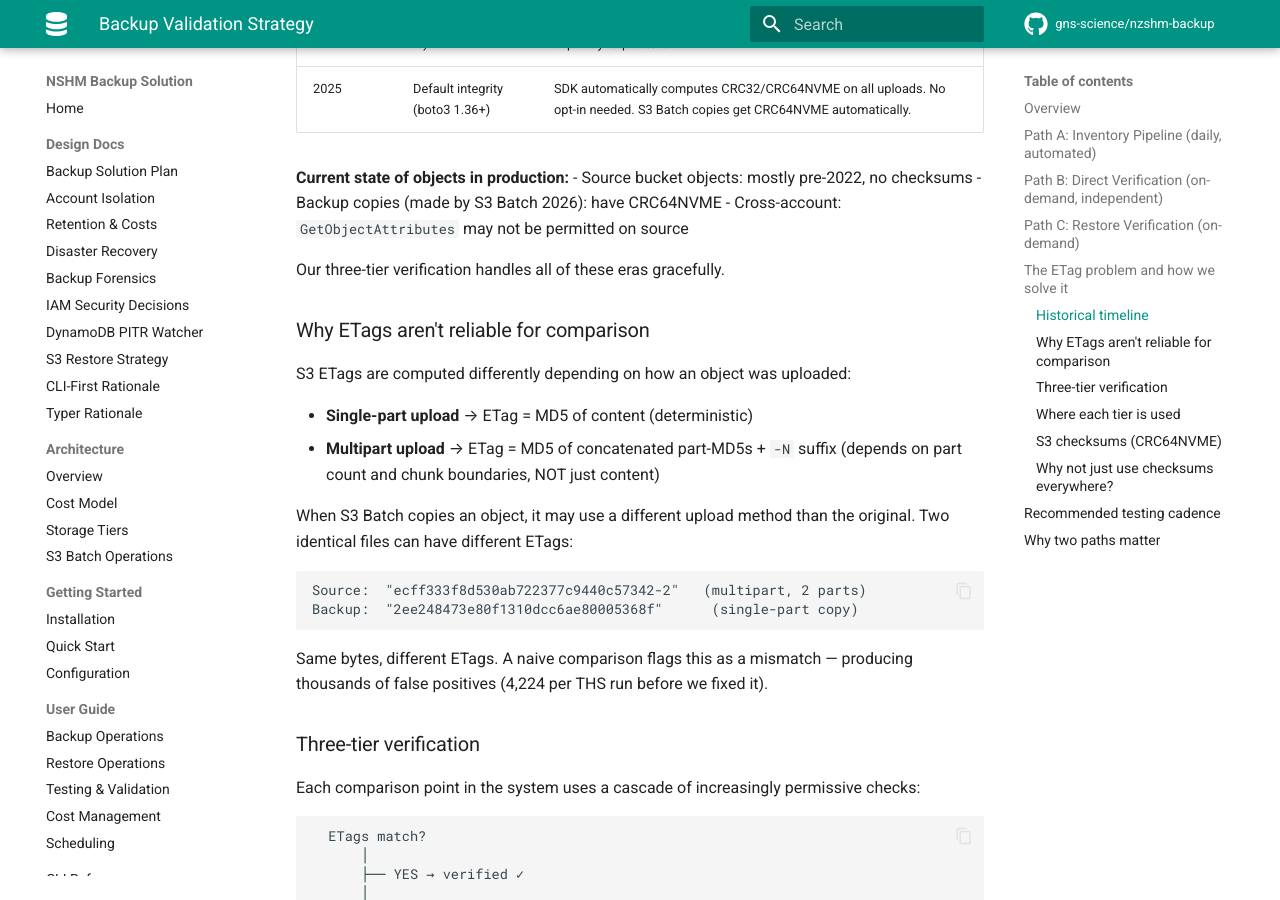
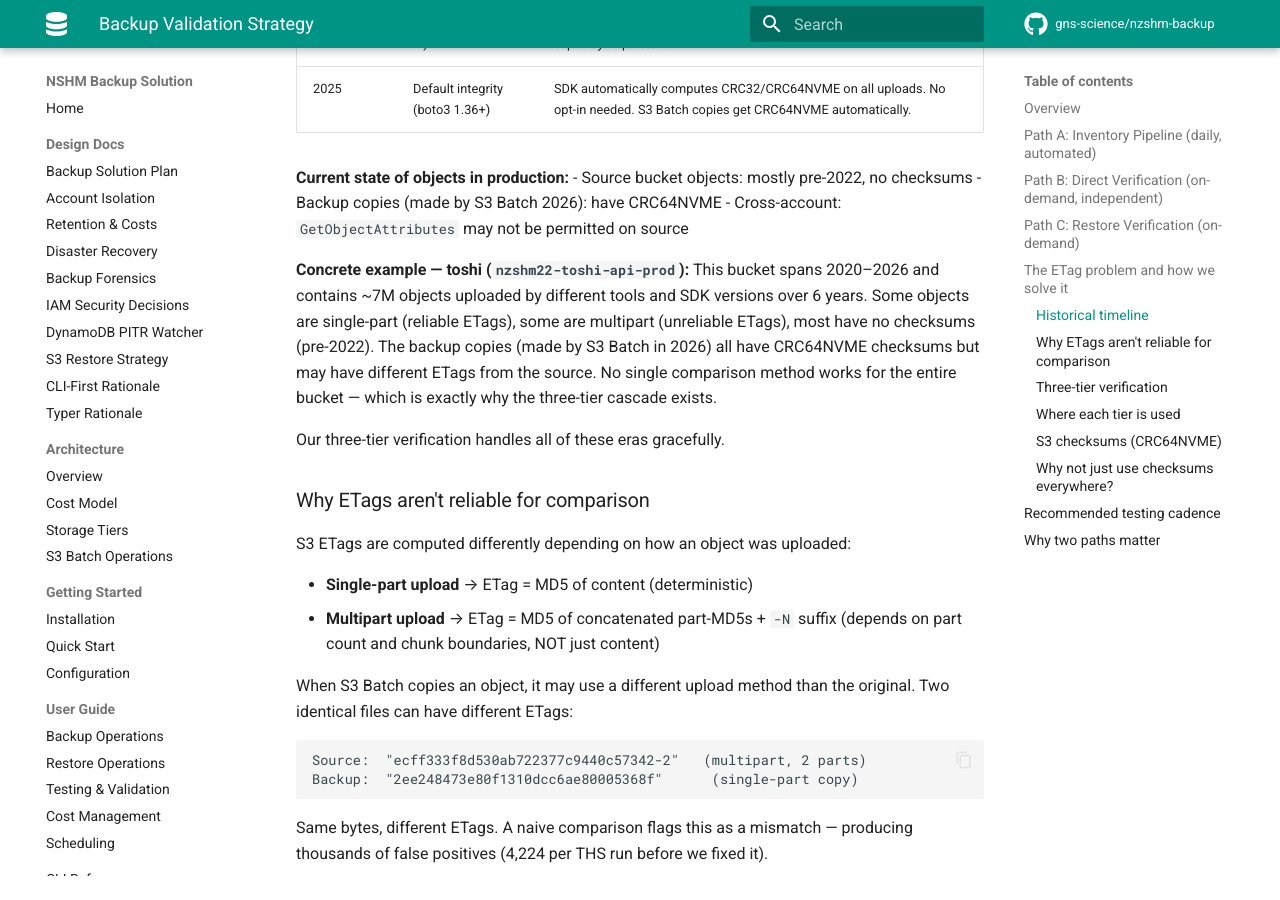
Before and after one commit to GNS-Science/aws-snapshot, an MkDocs documentation site: the page built from docs/design/VALIDATION_STRATEGY.md, in a window 1280 px wide and 900 px high, scrolled down 2639 px. Built offline with MkDocs 1.6.1 and Material for MkDocs 9.7.7, drawn with Linux system fonts in a browser that asks for light colours; comment, search, counter and statistics services are not loaded; the version menu is left out.

Commit message:
docs: add toshi as concrete multi-era example in validation strategy

```diff
--- a/docs/design/VALIDATION_STRATEGY.md
+++ b/docs/design/VALIDATION_STRATEGY.md
@@ -115,6 +115,14 @@ corrupted data that has the right key/size/ETag but wrong content.
 - Backup copies (made by S3 Batch 2026): have CRC64NVME
 - Cross-account: `GetObjectAttributes` may not be permitted on source
 
+**Concrete example — toshi (`nzshm22-toshi-api-prod`):** This bucket spans
+2020–2026 and contains ~7M objects uploaded by different tools and SDK
+versions over 6 years. Some objects are single-part (reliable ETags), some
+are multipart (unreliable ETags), most have no checksums (pre-2022). The
+backup copies (made by S3 Batch in 2026) all have CRC64NVME checksums but
+may have different ETags from the source. No single comparison method works
+for the entire bucket — which is exactly why the three-tier cascade exists.
+
 Our three-tier verification handles all of these eras gracefully.
 
 ### Why ETags aren't reliable for comparison
```
